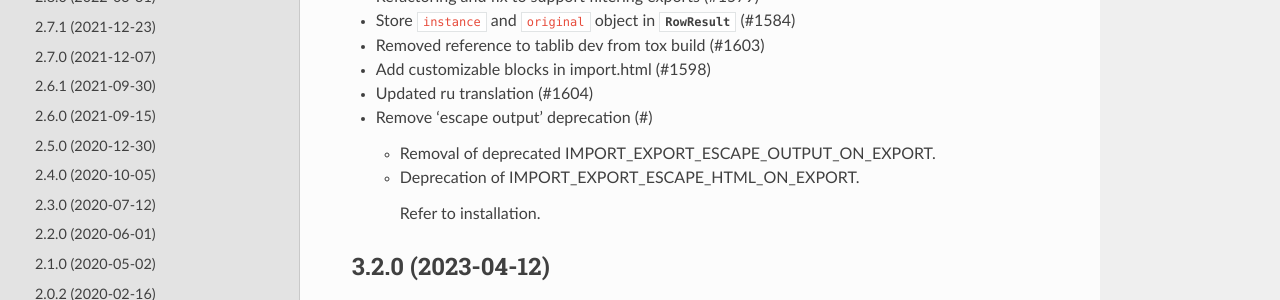
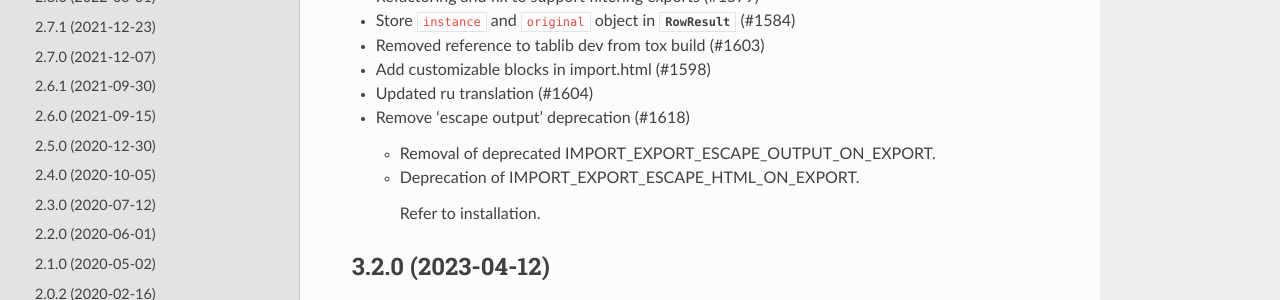
Before and after one commit to django-import-export/django-import-export, a Sphinx documentation site: the page built from docs/changelog.rst, in a window 1280 px wide and 900 px high. Shown: the part 255-555 px from the top of the window. Built offline with Sphinx 7.4.7 and the Read the Docs theme 2.0.0, drawn with Linux system fonts in a browser that asks for light colours; pages that are not in the unit, such as notebooks, are missing from menus.

Commit message:
updated changelog

```diff
--- a/docs/changelog.rst
+++ b/docs/changelog.rst
@@ -10,7 +10,7 @@ Changelog
 - Removed reference to tablib dev from tox build (#1603)
 - Add customizable blocks in import.html (#1598)
 - Updated ru translation (#1604)
-- Remove 'escape output' deprecation (#)
+- Remove 'escape output' deprecation (#1618)
 
   - Removal of deprecated :ref:`IMPORT_EXPORT_ESCAPE_OUTPUT_ON_EXPORT`.
 
```
